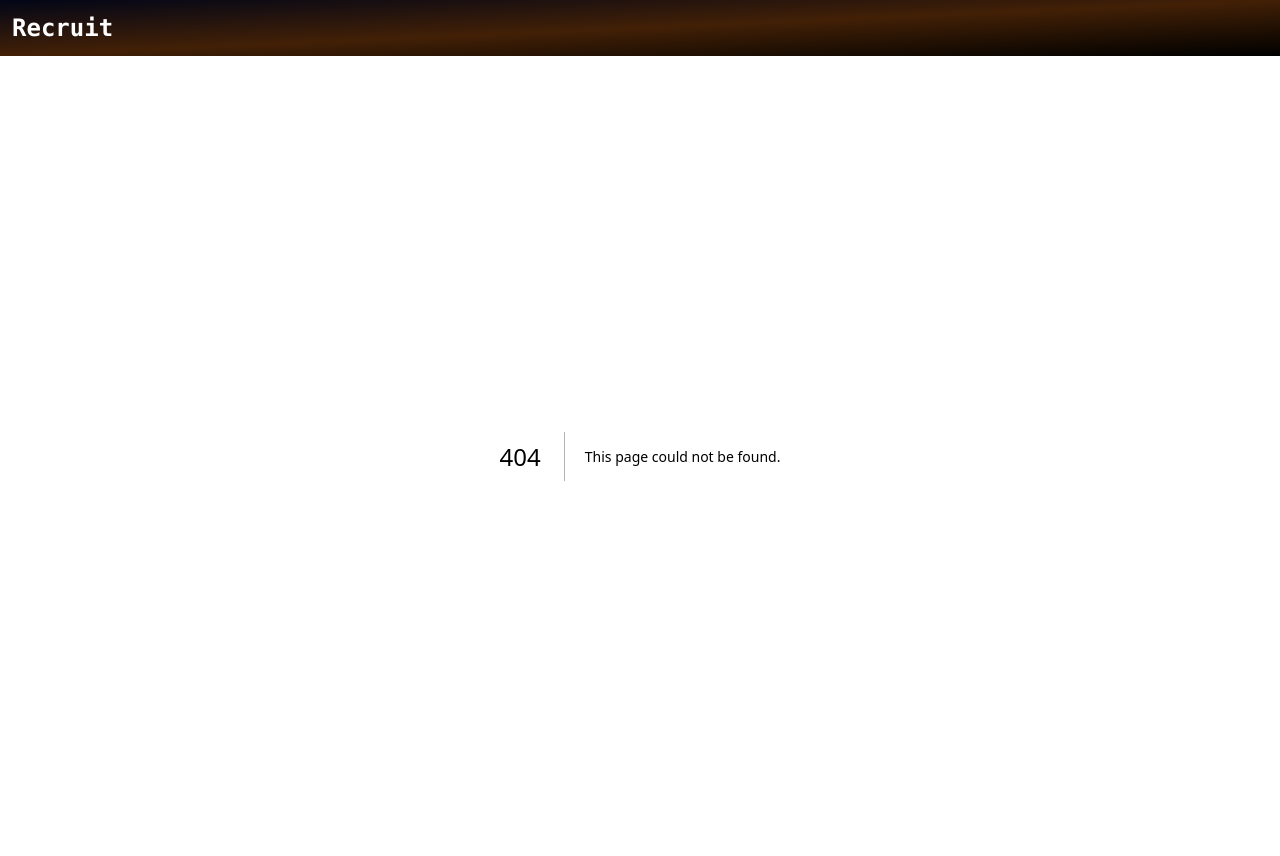
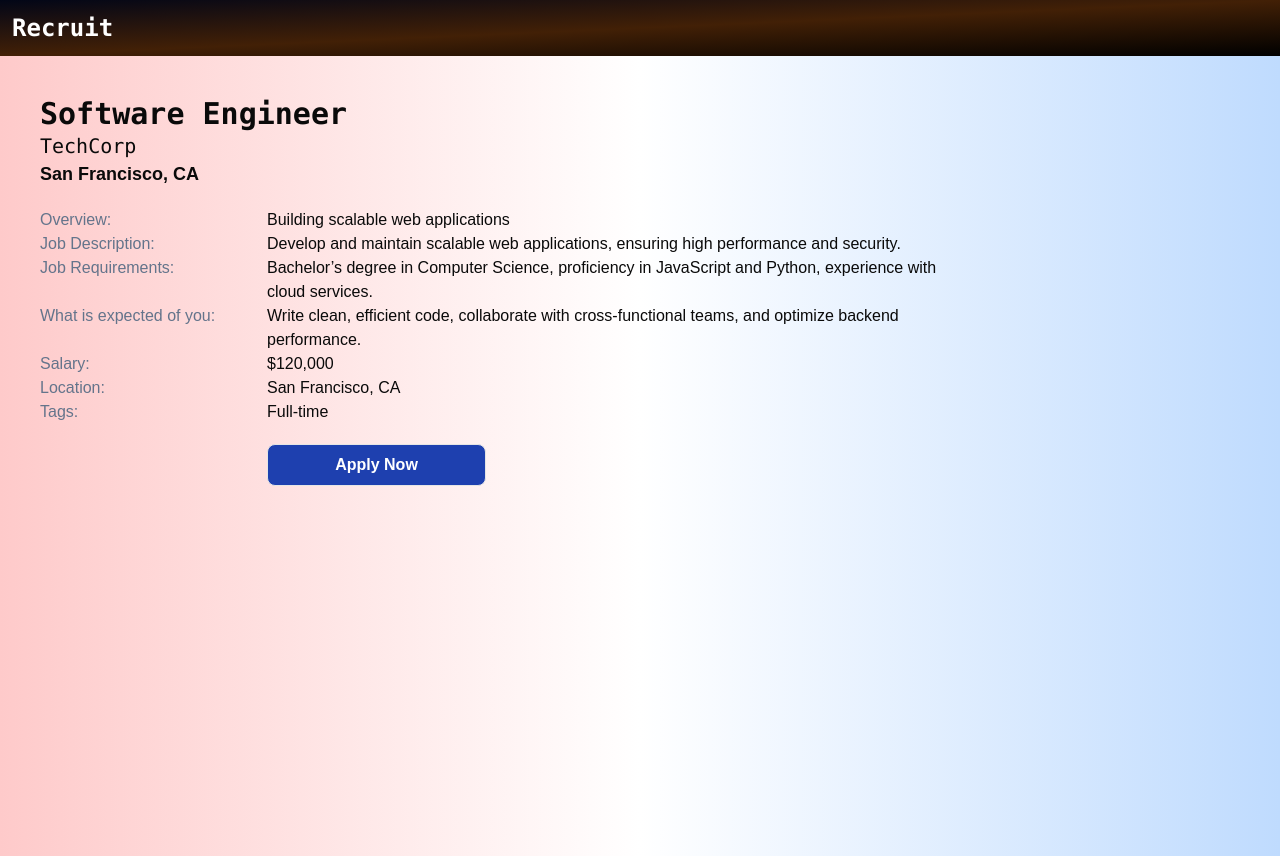
Before and after one commit to yashSingh-1/Recruit, a Next.js app: page /candidate/jobs/1 in a window 1280 px wide. Before the commit this address had no page. Built offline with nearby package versions, Linux system fonts and the light colour scheme.

Commit message:
updating ui

```diff
--- /dev/null
+++ b/src/app/candidate/apply/[id]/page.tsx
@@ -0,0 +1,48 @@
+"use client";
+
+import { Jobs } from "@/lib/constants";
+import { usePathname } from "next/navigation";
+import React from "react";
+import { zodResolver } from "@hookform/resolvers/zod";
+import { useForm } from "react-hook-form";
+import { z } from "zod";
+import {
+  Form,
+  FormControl,
+  FormField,
+  FormItem,
+  FormLabel,
+  FormMessage,
+} from "@/components/ui/form";
+import { Input } from "@/components/ui/input";
+import { Button } from "@/components/ui/button";
+
+const page = () => {
+  const pathname = usePathname();
+  const id = pathname.split("/")[3];
+  const Job = Jobs.filter((item) => item.id === id);
+  return (
+    <div className="flex flex-col min-h-screen bg-gradient-to-r from-red-200 via-yellow-100 to-blue-200">
+      <div className="px-10 py-5">
+        {Job.map((item, index) => (
+          <div key={index} className="flex flex-col">
+            <div className="text-3xl font-extrabold">
+              <span>Apply for&nbsp;</span>
+              <span className="text-blue-800 underline">
+              {item.title}
+              </span>
+              <span className="text-xl">
+              &nbsp;at&nbsp;
+                {item.companyName}
+              </span>
+            </div>
+          </div>
+        ))}
+      </div>
+
+      <div></div>
+    </div>
+  );
+};
+
+export default page;
--- /dev/null
+++ b/src/app/candidate/jobs/[id]/page.tsx
@@ -0,0 +1,66 @@
+"use client";
+import { Button } from "@/components/ui/button";
+import { Jobs } from "@/lib/constants";
+import Link from "next/link";
+import { usePathname } from "next/navigation";
+import { useRouter } from "next/router";
+import React from "react";
+
+const page = () => {
+  const pathname = usePathname();
+  const id = pathname.split("/")[3];
+
+  const item = Jobs.filter((item) => item.id === id);
+  return (
+    <div className="bg-gradient-to-r from-red-200 via-white to-blue-200 min-h-screen p-10 grid grid-cols-1 md:grid-cols-4">
+      {item.map((stuff, index) => (
+        <div key={index} className="flex flex-col col-span-3">
+          <div className="text-3xl font-bold font-mono">{stuff.title}</div>
+          <div className="text-xl font-mono">{stuff.companyName}</div>
+          <div className="text-lg font-semibold mb-5">{stuff.location}</div>
+          <div className="grid grid-cols-4 gap-x-2">
+            <span className="text-slate-500 font-normal col-span-1">
+              Overview:
+            </span>
+            <span className="col-span-3">{stuff.hook}</span>
+          </div>
+          <div className="grid grid-cols-4 gap-x-2">
+            <span className="text-slate-500 font-normal">Job Description:</span>
+            <span className="col-span-3">{stuff.jobDescription}</span>
+          </div>
+          <div className="grid grid-cols-4 gap-x-2">
+            <span className="text-slate-500 font-normal">
+              Job Requirements:
+            </span>
+            <span className="col-span-3">{stuff.qualificationsNeeded}</span>
+          </div>
+          <div className="grid grid-cols-4 gap-x-2">
+            <span className="text-slate-500 font-normal">
+              What is expected of you:
+            </span>
+            <span className="col-span-3">{stuff.whatYoullDo}</span>
+          </div>
+          <div className="grid grid-cols-4 gap-x-2">
+            <span className="text-slate-500 font-normal">Salary:</span>
+            <span className="col-span-3">{stuff.salary}</span>
+          </div>
+          <div className="grid grid-cols-4 gap-x-2">
+            <span className="text-slate-500 font-normal">Location:</span>
+            <span className="col-span-3">{stuff.location}</span>
+          </div>
+          <div className="grid grid-cols-4 gap-x-2">
+            <span className="text-slate-500 font-normal">Tags:</span>
+            <span className="col-span-3">{stuff.tags[0]}</span>
+          </div>
+          <div className="grid grid-cols-4 gap-x-2">
+            <div />
+
+            <Link href={`/candidate/apply/${id}`} className="border p-2 font-bold bg-blue-800 rounded-lg w-full flex justify-center mt-5 hover:bg-blue-600 text-white">Apply Now</Link>
+          </div>
+        </div>
+      ))}
+    </div>
+  );
+};
+
+export default page;
--- a/src/app/candidate/jobs/page.tsx
+++ b/src/app/candidate/jobs/page.tsx
@@ -5,7 +5,7 @@ import React from "react";
 
 const page = () => {
   return (
-    <div className="flex">
+    <div className="flex bg-gradient-to-r from-blue-100 via-white to-red-200">
       <Sidebar />
       <div className="grid grid-cols-1 md:grid-cols-2">
       {Jobs.map((item) => (
--- a/src/app/company/jobs/new/page.tsx
+++ b/src/app/company/jobs/new/page.tsx
@@ -6,7 +6,6 @@ import { z } from "zod";
 import {
   Form,
   FormControl,
-  FormDescription,
   FormField,
   FormItem,
   FormLabel,
--- a/src/components/JobCard.tsx
+++ b/src/components/JobCard.tsx
@@ -1,5 +1,6 @@
 import React from "react";
 import { Button } from "./ui/button";
+import Link from "next/link";
 
 type Props = {
   title: string;
@@ -28,31 +29,32 @@ const JobCard = ({
       </div>
       <div className="flex my-2 gap-x-2">
         {tags.map((tag, index) => (
-          <div
-            key={index}
-            className="rounded-lg bg-red-200 font-light px-2 "
-          >
+          <div key={index} className="rounded-lg bg-red-200 font-light px-2 ">
             {tag}
           </div>
         ))}
       </div>
       <div className="text-2xl font-bold font-mono flex gap-x-4 ">{title}</div>
+      <div className="text-xs my-2 text-slate-600 font-extralight">{hook}</div>
       <div className="text-sm text-slate-600 font-light ">{jobDes}</div>
       <div className="flex gap-x-4 items-center my-2">
-        <span className="text-sm text-slate-700">
-          Salary:
-        </span>
-      <div className="font-bold font-lg">
-        {salary}
-      </div>
+        <span className="text-sm text-slate-700">Salary:</span>
+        <div className="font-bold font-lg">{salary}</div>
       </div>
       <div className="flex justify-start mt-2 w-full gap-x-4">
-        <Button className="bg-blue-800 rounded-xl w-1/2 p-2 text-lg font-mono font-bold uppercase">
+        <Link
+          className="bg-blue-800 rounded-xl w-1/2 p-2 text-lg font-mono text-white hover:bg-blue-600 font-bold uppercase flex justify-center items-center"
+          href={`/candidate/apply/${id}`}
+        >
           Apply
-        </Button>
-        <Button className="bg-white rounded-xl w-1/2 p-2 text-lg font-mono font-bold uppercase text-black border hover:bg-slate-100">
-          Contacts
-        </Button>
+        </Link>
+
+        <Link
+          className="bg-white rounded-xl w-1/2 p-2 text-lg font-mono font-bold uppercase flex justify-center items-center text-black border hover:bg-slate-100"
+          href={`/candidate/jobs/${id}`}
+        >
+          Details
+        </Link>
       </div>
     </div>
   );
```
